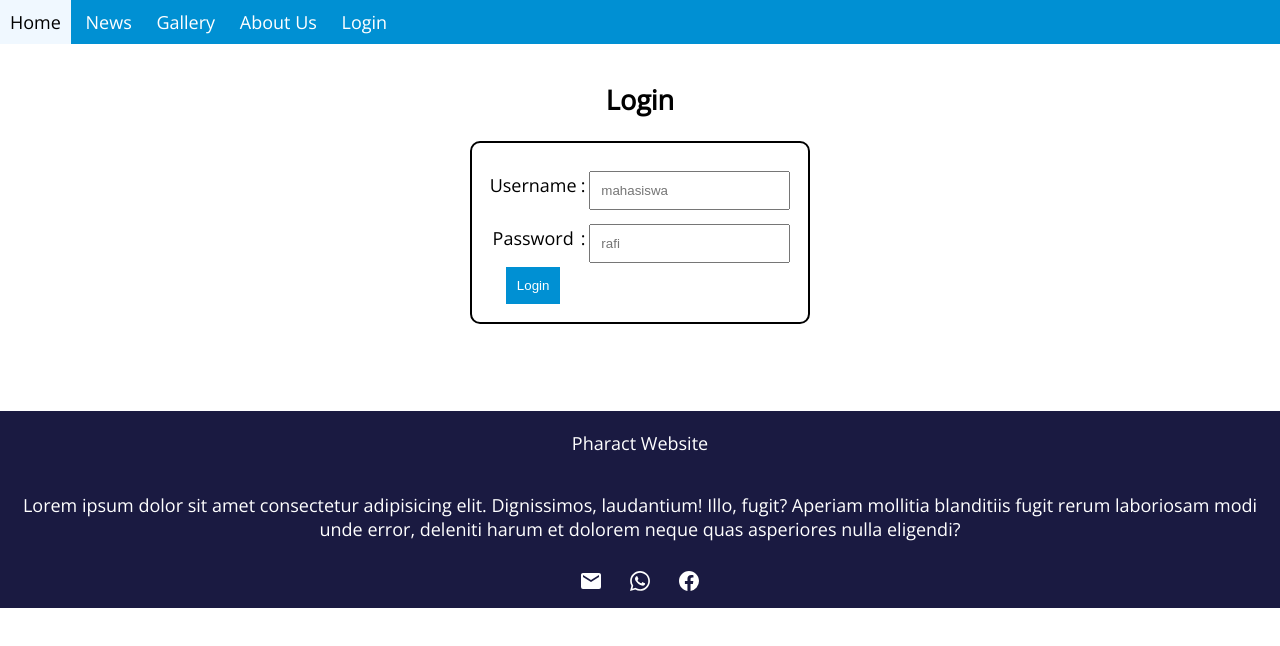
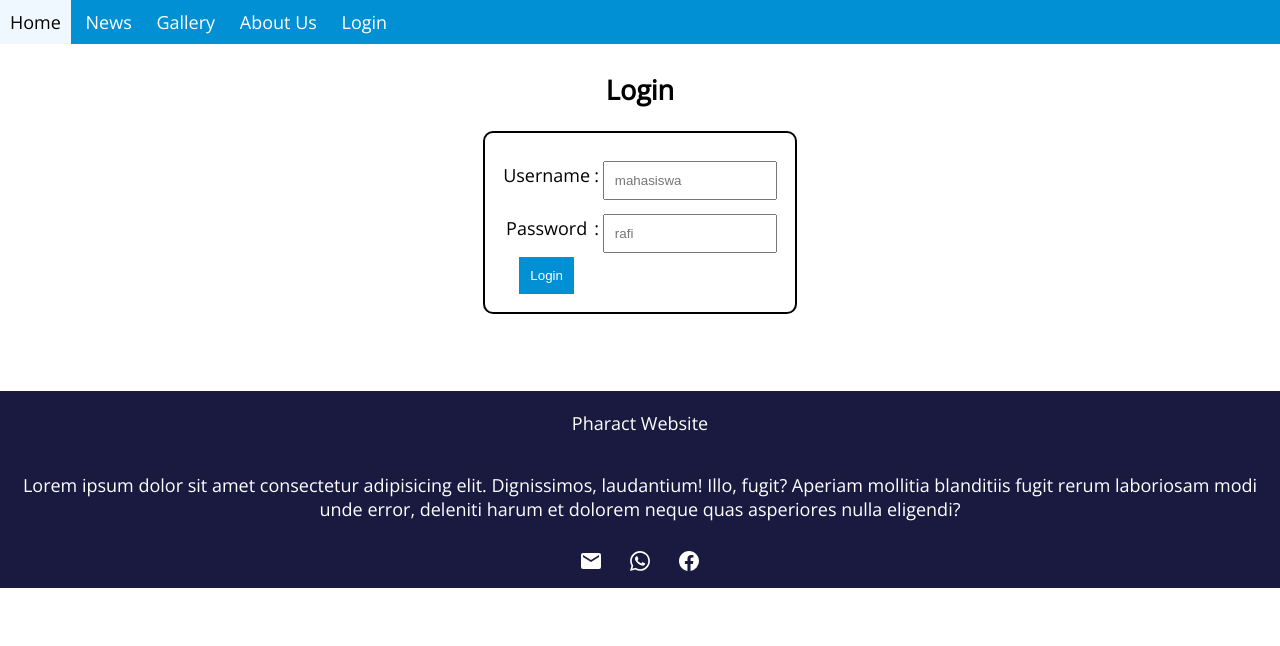
Before and after one commit to rafifikri24/pharactweb, a website: page login.html in a window 1280 px wide. Drawn offline with nearby package versions, Linux system fonts and the light colour scheme.

Commit message:
Update style.css

```diff
--- a/style.css
+++ b/style.css
@@ -31,7 +31,7 @@ a {
 
 .con-log {
     width: auto;
-    padding: 15px;
+    padding: 5px;
 }
 
 .login {
@@ -104,6 +104,7 @@ input[type=submit]:hover {
 }
 
 input[type=text], input[type=password]{
+    width: 150px;
     margin-top: 10px;
     padding: 10px;
 }
```
